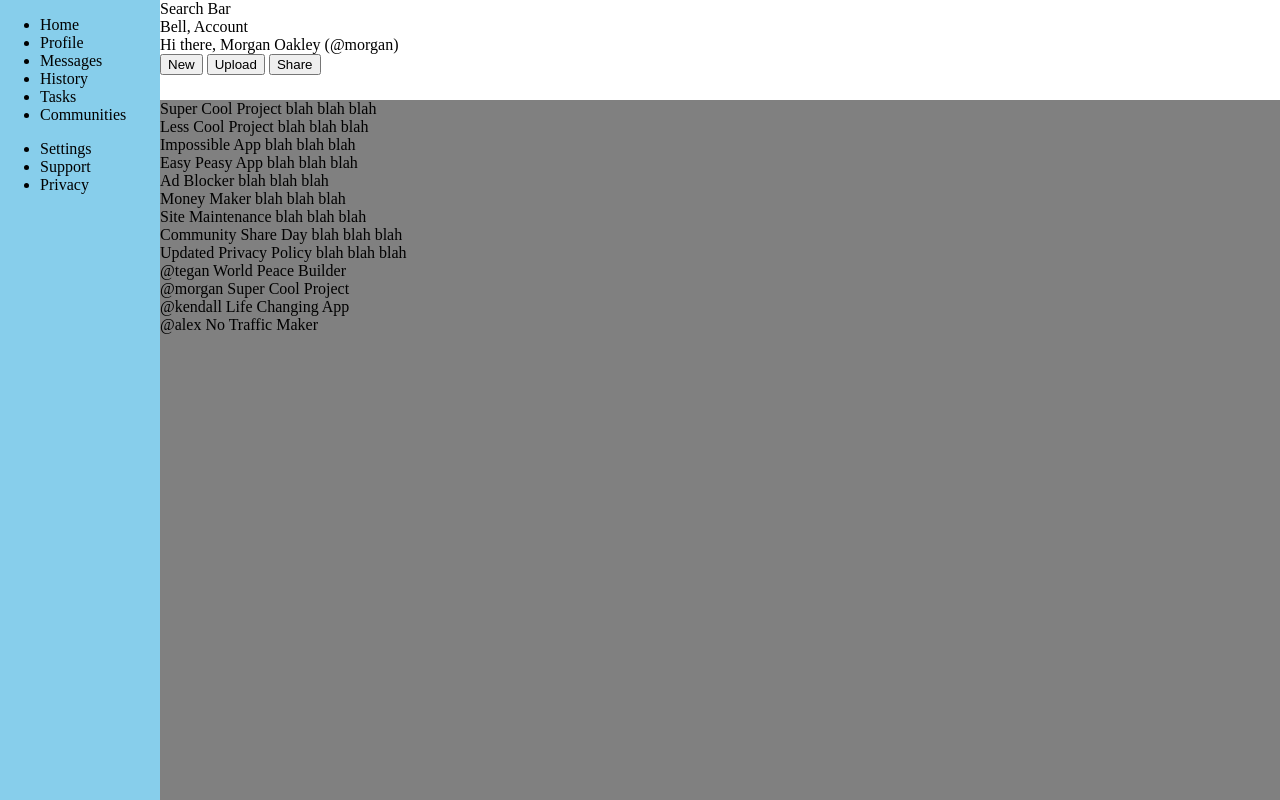
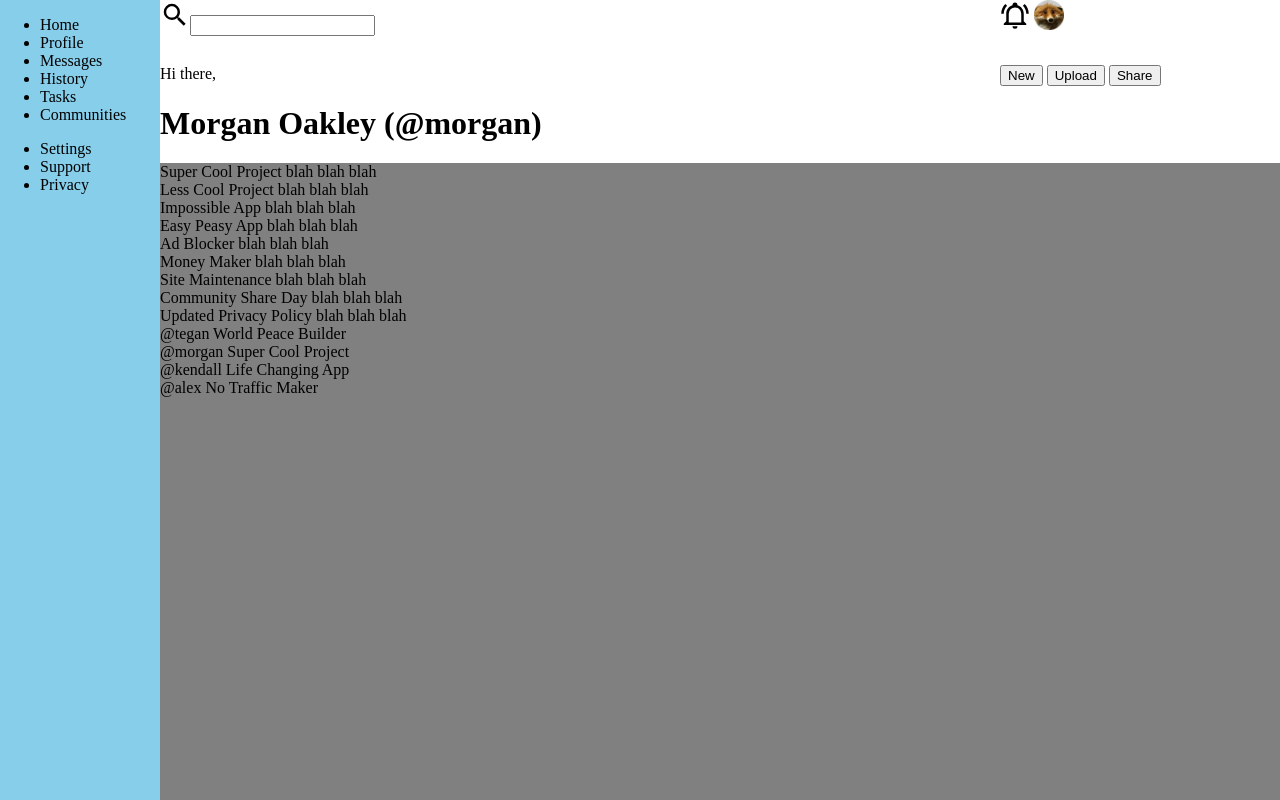
Before and after one commit to Cass-MC/Odin-AdminDash, a plain HTML site: page index.html in a window 1280 px wide. Drawn offline with Linux system fonts and the light colour scheme.

Commit message:
started header

```diff
--- a/index.html
+++ b/index.html
@@ -6,9 +6,9 @@
 <body>
     <div class="wrapper">
         <div class="header">
-            <div class="searchbar">Search Bar</div>
-            <div class="notifs">Bell, Account</div>
-            <div class="greeting">Hi there, Morgan Oakley (@morgan)</div>
+            <div class="searchbar"><img src="imgs/magnify.svg" height="30px"><input type="text"></div>
+            <div class="notifs"><img src="imgs/bell-ring-outline.svg" height="30px"> <img src="imgs/icon1.jpg" height="30px"></div>
+            <div class="greeting">Hi there, <h1>Morgan Oakley (@morgan)</h1></div>
             <div class="buttons">
                 <button class="newProject">New</button>
                 <button class="uploadProject">Upload</button>
--- a/style.css
+++ b/style.css
@@ -18,6 +18,9 @@ html, body {
     background-color: #fff;
     grid-column: 2/3;
     grid-row: 1/2;
+    display: grid;
+    grid-template-rows: 2fr 3fr;
+    grid-template-columns: 3fr 1fr;
 }
 
 .sidebar {
```
Also changed, not shown: imgs/bell-ring-outline.svg (added), imgs/icon1.jpg (added), imgs/magnify.svg (added).
